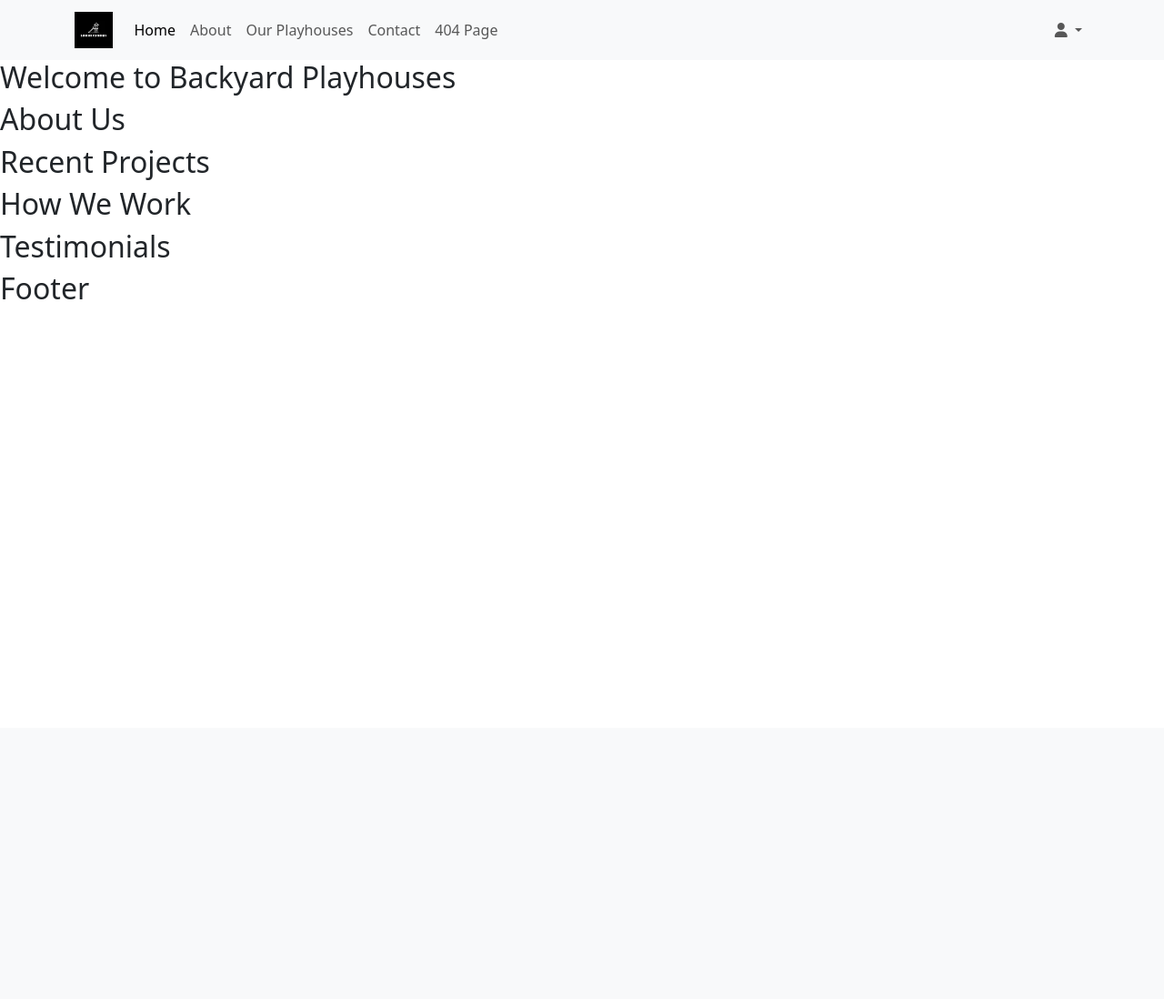
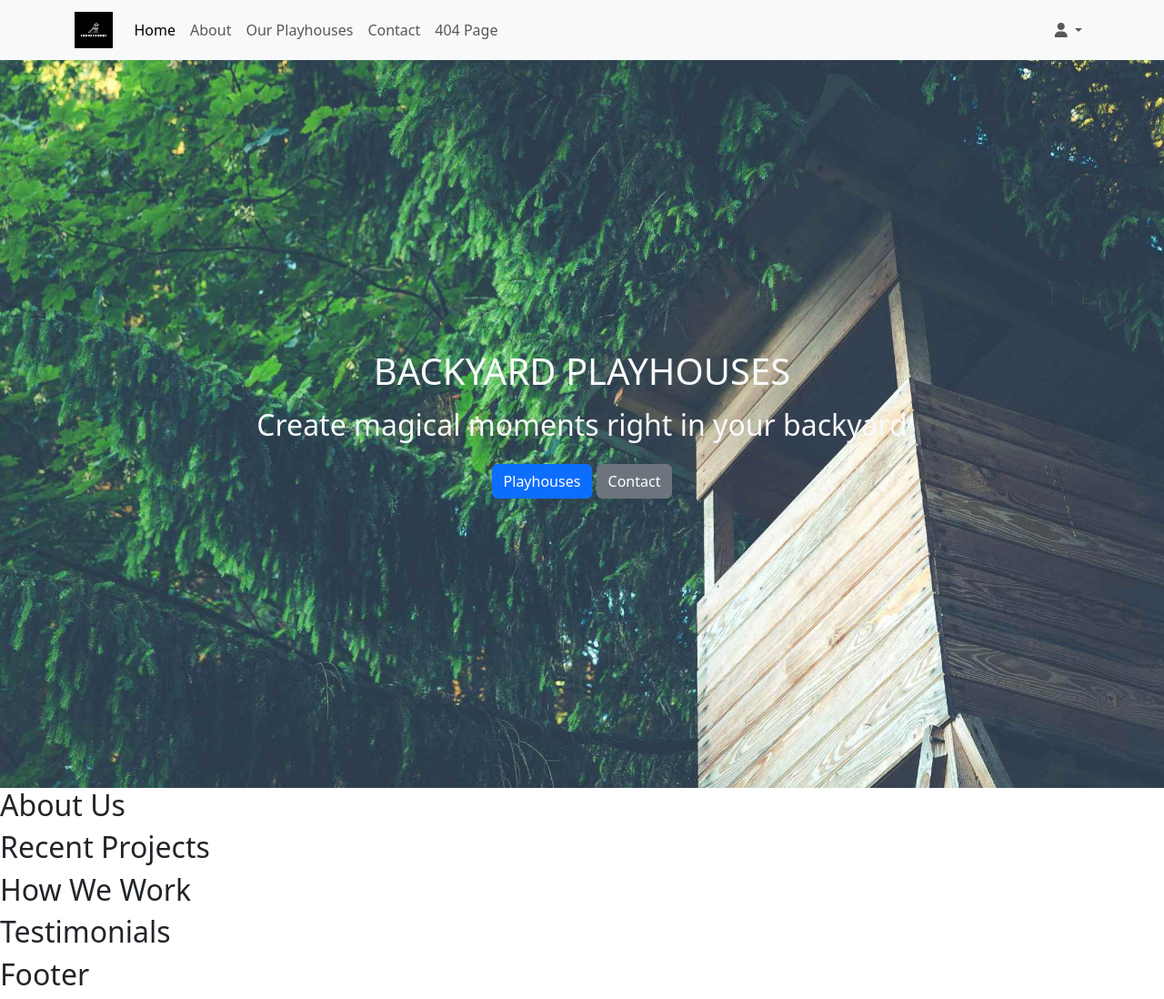
Before and after one commit to EAmbrozas/backyard-playhouses, a Django app: page / in a window 1280 px wide. Shown: the whole page at 91% size. Before the commit the page ends 329 px from the top, so only its background shows below. Run offline with Django 5.2, Linux system fonts and the light colour scheme; some libraries are stand-ins or nearby versions.

Commit message:
Add content to hero section

```diff
--- a/home/templates/home/index.html
+++ b/home/templates/home/index.html
@@ -10,9 +10,13 @@
 {% block content %}
 
 <!-- Hero Section -->
-<section id="hero">
-    <h2>Welcome to Backyard Playhouses</h2>
-    <!-- Hero content like a featured image or slider, and a compelling headline -->
+<section id="hero" class="d-flex flex-column justify-content-center align-items-center">
+    <h1 class="text-light text-center text-uppercase">Backyard Playhouses</h1>
+    <h2 class="text-light text-center mt-2 mb-4">Create magical moments right in your backyard</h2>
+    <div class="hero-buttons">
+        <button type="button" class="btn btn-primary">Playhouses</button>
+        <button type="button" class="btn btn-secondary">Contact</button>
+    </div>
 </section>
 
 <!-- About Us -->
--- a/static/css/style.css
+++ b/static/css/style.css
@@ -0,0 +1,8 @@
+/**********************************************************************/
+/* Hero section */
+#hero {
+    height: 100vh;
+    background-image: url('/static/images/hero-bg.jpg');
+    background-size: cover;
+    background-position: center;
+}
```
Also changed, not shown: static/images/hero-bg.jpg (added).
